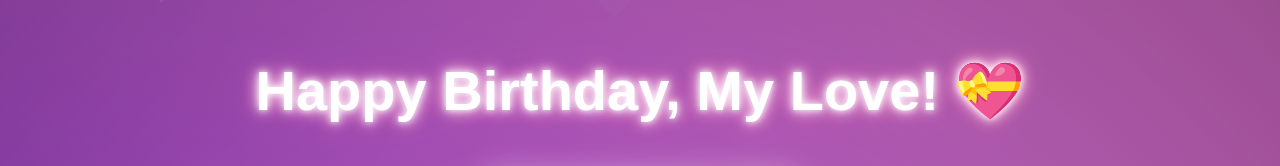
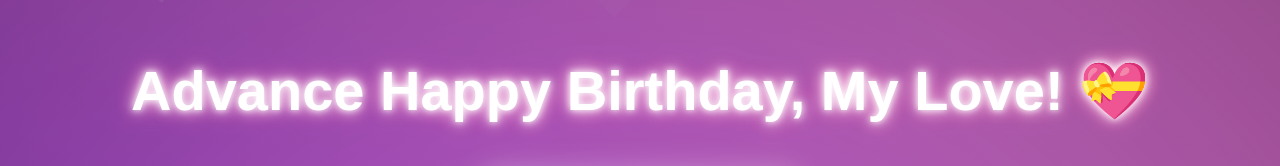
Before and after one commit to Ali83128/brithday, a plain HTML site: page index.html in a window 1280 px wide. Shown: the top 166 px of the page. Drawn offline with Linux system fonts and the light colour scheme.

Commit message:
Update index.html

```diff
--- a/index.html
+++ b/index.html
@@ -185,7 +185,7 @@
 <body>
     <div class="hearts" id="hearts"></div>
     <div class="content">
-        <h1 class="title">Happy Birthday, My Love! 💝</h1>
+        <h1 class="title">Advance Happy Birthday, My Love! 💝</h1>
 
         <div class="photo-frame">
             <img src="https://raw.githubusercontent.com/Ali83128/brithday/main/i.jpg" alt="My Beautiful Wife">
```
